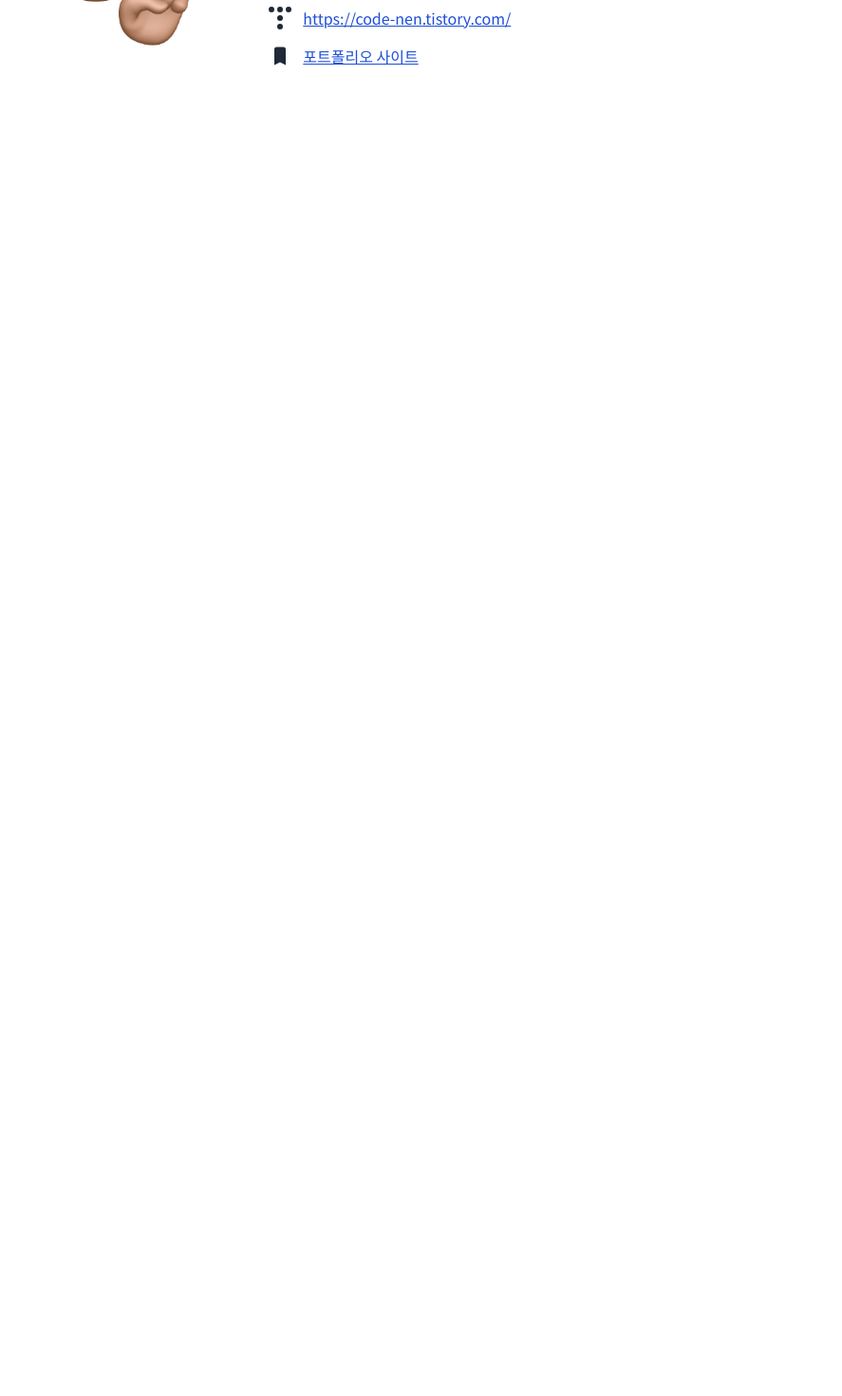
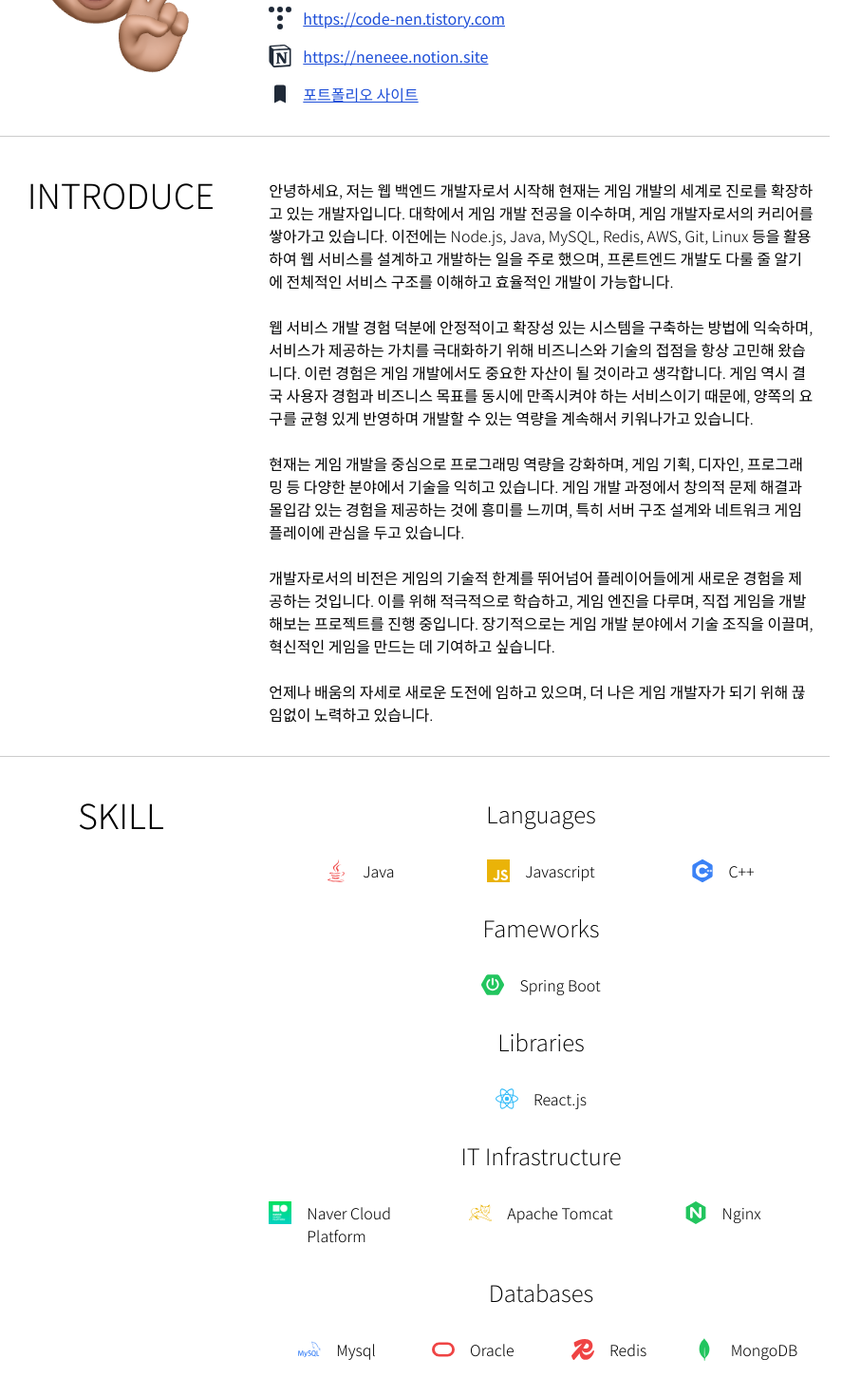
Before and after one commit to kevin0181/portfolio-site, a React (Create React App) app: page /resume in a window 1280 px wide. Shown: the part 282-1752 px from the top of the page at 95% size, without its empty margins (214-1101 px from the left). Before the commit the page ends 800 px from the top, so only its background shows below. Built offline with nearby package versions, Linux system fonts and the light colour scheme.

Commit message:
feat: 이력서 스킬 작성중

```diff
--- a/src/css/app.css
+++ b/src/css/app.css
@@ -8,12 +8,12 @@
 
 #root {
     width: 100%;
-    height: 100%;
+    height: auto;
 }
 
 .App {
     width: 100%;
-    height: 100%;
+    height: auto;
 }
 
 
--- a/src/resume/Resume.js
+++ b/src/resume/Resume.js
@@ -3,14 +3,23 @@
 import {PhoneIcon} from '@heroicons/react/solid';
 import {BookmarkIcon} from '@heroicons/react/solid';
 import {FontAwesomeIcon} from '@fortawesome/react-fontawesome';
-import {faGithub} from '@fortawesome/free-brands-svg-icons';
-import {SiTistory} from 'react-icons/si'; // Simple Icons에서 Tistory 아이콘 import
+import {faGithub, faJava} from '@fortawesome/free-brands-svg-icons';
+import {
+    SiTistory,
+    SiNotion,
+    SiJavascript,
+    SiCplusplus,
+    SiSpringboot,
+    SiReact,
+    SiApachetomcat,
+    SiNginx, SiMysql, SiOracle, SiRedis, SiMongodb
+} from 'react-icons/si'; // Simple Icons에서 Tistory 아이콘 import
 
 let Resume = () => {
     return (
         <div className={"resume_container flex justify-center"}>
             <div className={"flex flex-col font-noto"}>
-                <div className={"part_section mt-5 flex flex-wrap justify-center "}>
+                <div className={"part_section mt-5 mb-5 flex flex-wrap justify-center "}>
                     <div className={"sm:w-1/3 max-w-72 min-w-52 w-full flex justify-center"}>
                         <img alt={"얼굴 이미지"} src={`${process.env.PUBLIC_URL}/img/face.png`}/>
                     </div>
@@ -41,7 +50,15 @@
                             <SiTistory className="h-6 text-gray-800 w-auto mr-3"/>
                             <span>
                                 <a className={"text-blue-700 underline"} href={"https://code-nen.tistory.com/"}
-                                   target={"_blank"}>https://code-nen.tistory.com/</a>
+                                   target={"_blank"}>https://code-nen.tistory.com</a>
+                            </span>
+                        </div>
+                        <div className={"resume_notion flex"}>
+                            <SiNotion className="h-6 text-gray-800 w-auto mr-3"/>
+                            <span>
+                                <a className={"text-blue-700 underline"}
+                                   href={"https://neneee.notion.site/My-Life-a89c7f78cc7c4b1cb1a0874d1283a15d?pvs=74"}
+                                   target={"_blank"}>https://neneee.notion.site</a>
                             </span>
                         </div>
                         <div className={"resume_contact flex"}>
@@ -53,8 +70,113 @@
                         </div>
                     </div>
                 </div>
-                <div className={"part_section mt-5"}>
-
+                <hr/>
+                <div className={"part_section mt-5 mb-5 flex flex-wrap justify-center "}>
+                    <div className={"sm:w-1/3 mt-5 max-w-72 min-w-52 w-full flex justify-center"}>
+                        <span className={"text-4xl font-light"}>INTRODUCE</span>
+                    </div>
+                    <div className={"part_section_list sm:w-2/3 w-full mt-3 flex flex-col p-3"}>
+                        <span className={"font-light"}>
+                            안녕하세요, 저는 웹 백엔드 개발자로서 시작해 현재는 게임 개발의 세계로 진로를 확장하고 있는 개발자입니다. 대학에서 게임 개발 전공을 이수하며, 게임 개발자로서의 커리어를 쌓아가고 있습니다. 이전에는 Node.js, Java, MySQL, Redis, AWS, Git, Linux 등을 활용하여 웹 서비스를 설계하고 개발하는 일을 주로 했으며, 프론트엔드 개발도 다룰 줄 알기에 전체적인 서비스 구조를 이해하고 효율적인 개발이 가능합니다.<br/><br/>
+웹 서비스 개발 경험 덕분에 안정적이고 확장성 있는 시스템을 구축하는 방법에 익숙하며, 서비스가 제공하는 가치를 극대화하기 위해 비즈니스와 기술의 접점을 항상 고민해 왔습니다. 이런 경험은 게임 개발에서도 중요한 자산이 될 것이라고 생각합니다. 게임 역시 결국 사용자 경험과 비즈니스 목표를 동시에 만족시켜야 하는 서비스이기 때문에, 양쪽의 요구를 균형 있게 반영하며 개발할 수 있는 역량을 계속해서 키워나가고 있습니다. <br/><br/>
+현재는 게임 개발을 중심으로 프로그래밍 역량을 강화하며, 게임 기획, 디자인, 프로그래밍 등 다양한 분야에서 기술을 익히고 있습니다. 게임 개발 과정에서 창의적 문제 해결과 몰입감 있는 경험을 제공하는 것에 흥미를 느끼며, 특히 서버 구조 설계와 네트워크 게임 플레이에 관심을 두고 있습니다. <br/><br/>
+개발자로서의 비전은 게임의 기술적 한계를 뛰어넘어 플레이어들에게 새로운 경험을 제공하는 것입니다. 이를 위해 적극적으로 학습하고, 게임 엔진을 다루며, 직접 게임을 개발해보는 프로젝트를 진행 중입니다. 장기적으로는 게임 개발 분야에서 기술 조직을 이끌며, 혁신적인 게임을 만드는 데 기여하고 싶습니다. <br/><br/>
+언제나 배움의 자세로 새로운 도전에 임하고 있으며, 더 나은 게임 개발자가 되기 위해 끊임없이 노력하고 있습니다.
+                        </span>
+                    </div>
+                </div>
+                <hr/>
+                <div className={"part_section mt-5 mb-5 flex flex-wrap justify-center "}>
+                    <div className={"sm:w-1/3 mt-5 max-w-72 min-w-52 w-full flex justify-center"}>
+                        <span className={"text-4xl font-light"}>SKILL</span>
+                    </div>
+                    <div className={"sm:w-2/3 w-full mt-3 flex flex-col p-3"}>
+                        <div className={"flex flex-col mb-4"}>
+                            <span className={"text-center text-2xl font-extralight"}>Languages</span>
+                            <div className={"skill_part font-light flex flex-wrap"} style={{
+                                marginTop: "2rem"
+                            }}>
+                                <div className={"flex w-full mb-4 md:w-1/3 justify-center"}>
+                                    <FontAwesomeIcon icon={faJava} className="text-red-500 h-6 w-6 mr-4"/>
+                                    <span>Java</span>
+                                </div>
+                                <div className={"flex w-full mb-4 md:w-1/3 justify-center"}>
+                                    <SiJavascript className="text-yellow-500 h-6 w-6 mr-4"/>
+                                    <span>Javascript</span>
+                                </div>
+                                <div className={"flex w-full mb-4 md:w-1/3 justify-center"}>
+                                    <SiCplusplus className="text-blue-500 h-6 w-6 mr-4"/>
+                                    <span>C++</span>
+                                </div>
+                            </div>
+                        </div>
+                        <div className={"flex flex-col mb-8"}>
+                            <span className={"text-center text-2xl font-extralight"}>Fameworks</span>
+                            <div className={"skill_part font-light flex"} style={{
+                                marginTop: "2rem"
+                            }}>
+                                <div className={"flex w-full justify-center"}>
+                                    <SiSpringboot className="text-green-500 h-6 w-6 mr-4"/>
+                                    <span>Spring Boot</span>
+                                </div>
+                            </div>
+                        </div>
+                        <div className={"flex flex-col mb-8"}>
+                            <span className={"text-center text-2xl font-extralight"}>Libraries</span>
+                            <div className={"skill_part font-light flex"} style={{
+                                marginTop: "2rem"
+                            }}>
+                                <div className={"flex w-full justify-center"}>
+                                    <SiReact className="text-sky-400 h-6 w-6 mr-4"/>
+                                    <span>React.js</span>
+                                </div>
+                            </div>
+                        </div>
+                        <div className={"flex flex-col mb-4 flex-wrap"}>
+                            <span className={"text-center text-2xl font-extralight"}>IT Infrastructure</span>
+                            <div className={"skill_part font-light flex flex-wrap"} style={{
+                                marginTop: "2rem"
+                            }}>
+                                <div className={"flex w-full mb-4 md:w-1/3 justify-center"}>
+                                    <img src={`${process.env.PUBLIC_URL}/img/skill/naverCloud.png`}
+                                         className={"h-6 w-6 mr-4"}
+                                         alt={"naverCloud icon"}/>
+                                    <span>Naver Cloud Platform</span>
+                                </div>
+                                <div className={"flex w-full mb-4 md:w-1/3 justify-center"}>
+                                    <SiApachetomcat className="text-yellow-500 h-6 w-6 mr-4"/>
+                                    <span>Apache Tomcat</span>
+                                </div>
+                                <div className={"flex w-full mb-4 md:w-1/3 justify-center"}>
+                                    <SiNginx className="text-green-500 h-6 w-6 mr-4"/>
+                                    <span>Nginx</span>
+                                </div>
+                            </div>
+                        </div>
+                        <div className={"flex flex-col mb-4 flex-wrap"}>
+                            <span className={"text-center text-2xl font-extralight"}>Databases</span>
+                            <div className={"skill_part font-light flex flex-wrap"} style={{
+                                marginTop: "2rem"
+                            }}>
+                                <div className={"flex w-full mb-4 md:w-1/4 justify-center"}>
+                                    <SiMysql className="text-blue-500 h-6 w-6 mr-4"/>
+                                    <span>Mysql</span>
+                                </div>
+                                <div className={"flex w-full mb-4 md:w-1/4 justify-center"}>
+                                    <SiOracle className="text-red-500 h-6 w-6 mr-4"/>
+                                    <span>Oracle</span>
+                                </div>
+                                <div className={"flex w-full mb-4 md:w-1/4 justify-center"}>
+                                    <SiRedis className="text-red-500 h-6 w-6 mr-4"/>
+                                    <span>Redis</span>
+                                </div>
+                                <div className={"flex w-full mb-4 md:w-1/4 justify-center"}>
+                                    <SiMongodb className="text-green-500 h-6 w-6 mr-4"/>
+                                    <span>MongoDB</span>
+                                </div>
+                            </div>
+                        </div>
+                    </div>
                 </div>
             </div>
         </div>
```
Also changed, not shown: 12 other files (tests, documents, lock files or other folders).
